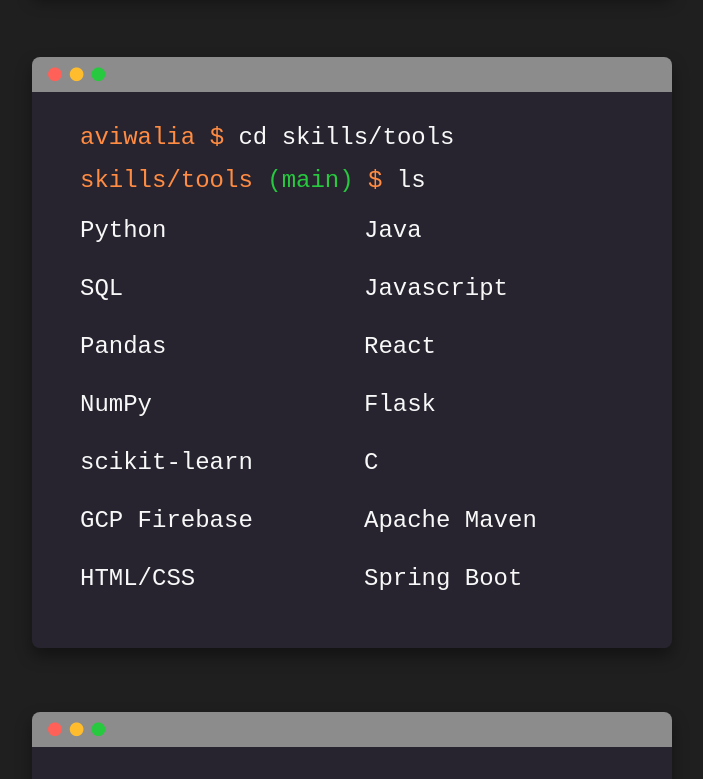
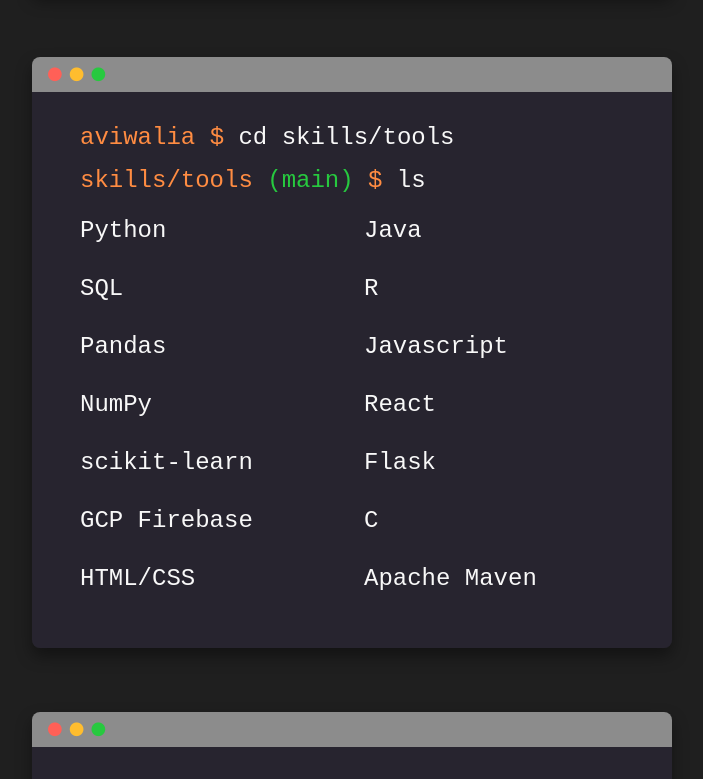
Before and after one commit to Avi04w/ReactPersonalWebsite, a React (Create React App) app: page /about in a window 1280 px wide. Shown: the part 549-1328 px from the top of the page, without its empty margins (288-991 px from the left). Built offline with nearby package versions, Linux system fonts and the light colour scheme; the HTML template or start-up script is replaced by a standard one.

Commit message:
Updated Skills

```diff
--- a/src/info/Info.js
+++ b/src/info/Info.js
@@ -53,7 +53,7 @@
     bio: "Hello! My name is Avi Walia. I am a second-year computer science student at UofT completing a specialist degree in data science. I most recently worked as a full-stack developer in a summer coop position at Third Eye Solutions. I love playing and watching basketball (go Raptors!!) and going on walks with my dog. ",
     skills:
         {
-            proficientWith: ['Python', 'SQL', 'Pandas', 'NumPy', 'scikit-learn', 'GCP Firebase', 'HTML/CSS', 'Java', 'Javascript', 'React', 'Flask', 'C', 'Apache Maven', 'Spring Boot'],
+            proficientWith: ['Python', 'SQL', 'Pandas', 'NumPy', 'scikit-learn', 'GCP Firebase', 'HTML/CSS', 'Java', 'R', 'Javascript', 'React', 'Flask', 'C', 'Apache Maven'],
             exposedTo: []
         }
     ,
```
